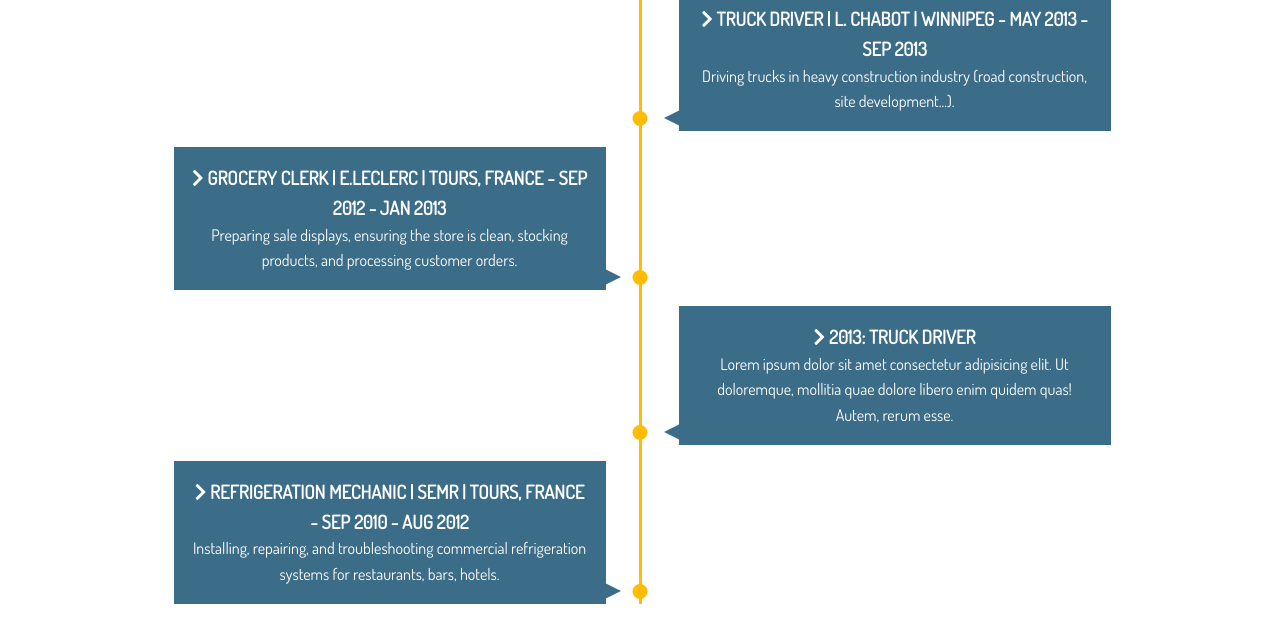
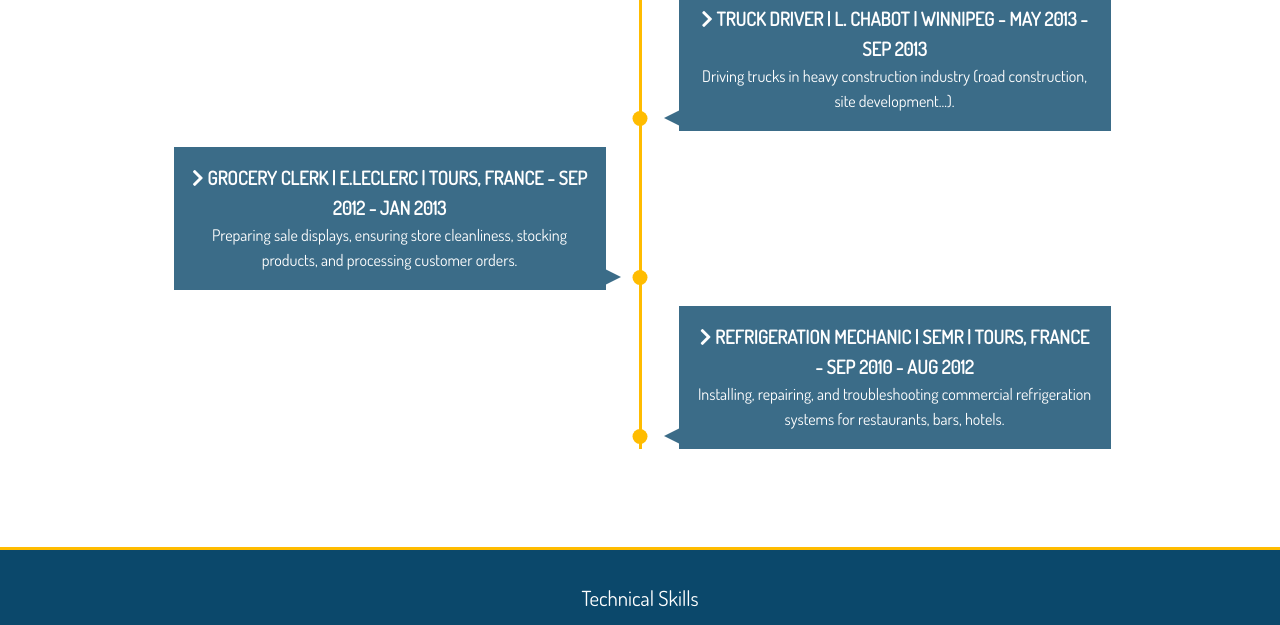
Before and after one commit to benjamin1555/benjamin1555.github.io, a website: page index.html in a window 1280 px wide. Shown: the part 1836-2461 px from the top of the page. Drawn offline with nearby package versions, Linux system fonts and the light colour scheme.

Commit message:
fix timeline card

```diff
--- a/index.html
+++ b/index.html
@@ -99,18 +99,8 @@
             <div>
               <h3><i class="fas fa-chevron-right"></i> Grocery Clerk | E.Leclerc | Tours, France - Sep 2012 - Jan 2013</h3>
               <p>
-                Preparing sale displays, ensuring the store is clean, stocking products, and
+                Preparing sale displays, ensuring store cleanliness, stocking products, and
                 processing customer orders.
-              </p>
-            </div>
-          </li>
-
-          <li>
-            <div>
-              <h3><i class="fas fa-chevron-right"></i> 2013: Truck Driver</h3>
-              <p>
-                Lorem ipsum dolor sit amet consectetur adipisicing elit. Ut doloremque, mollitia quae dolore libero
-                enim quidem quas! Autem, rerum esse.
               </p>
             </div>
           </li>
```
